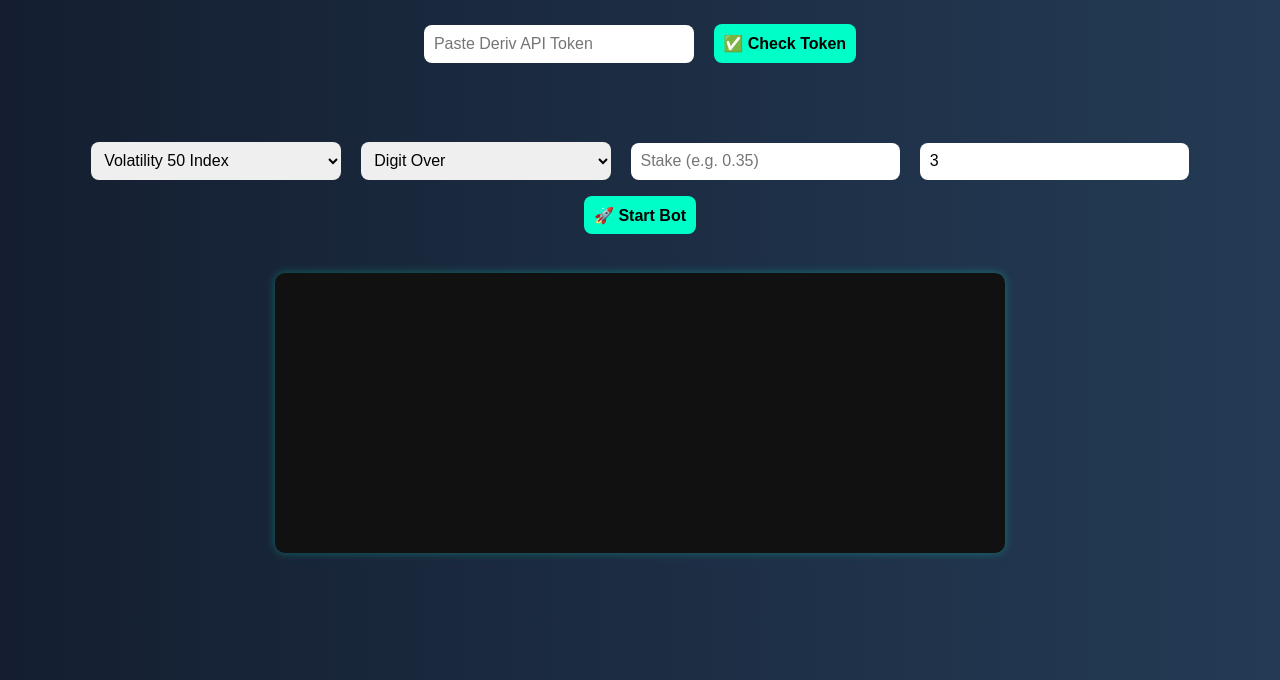
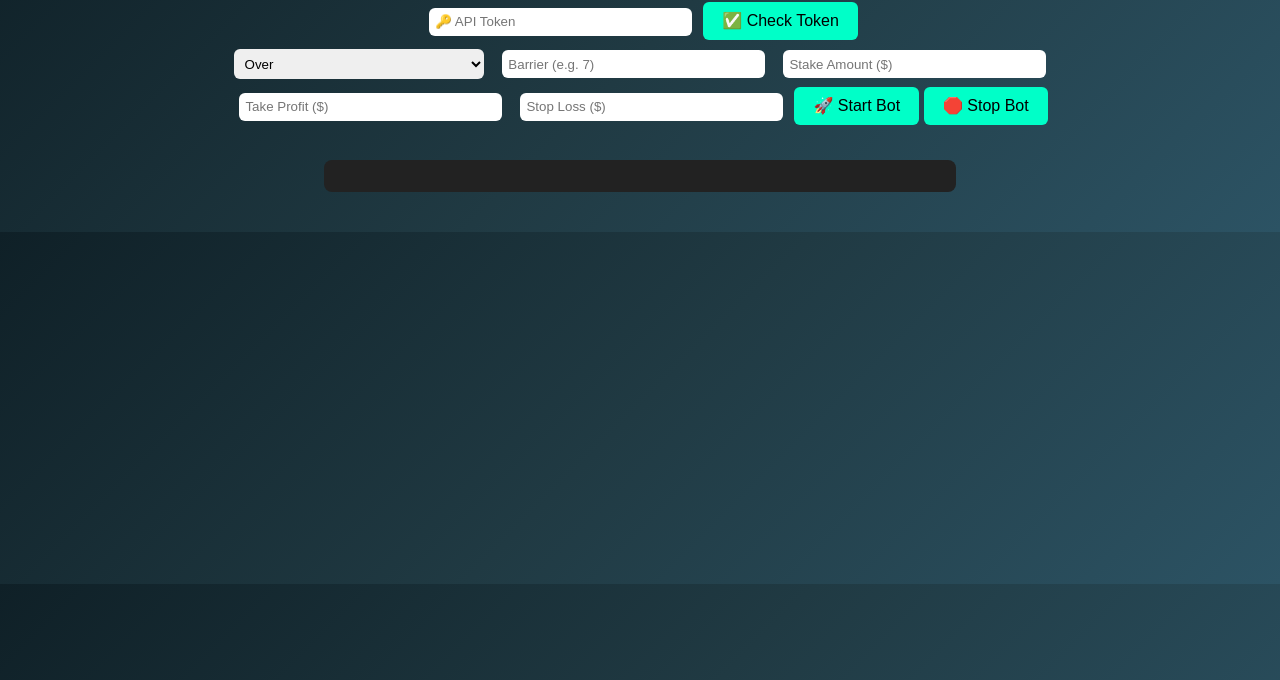
Before and after one commit to justmwaniki/starter-bot, a plain HTML site: page index.html in a window 1280 px wide. Shown: the part 120-800 px from the top of the page. Drawn offline with Linux system fonts and the light colour scheme.

Commit message:
Update index.html

```diff
--- a/index.html
+++ b/index.html
@@ -6,190 +6,166 @@
   <title>Deriv Over/Under Bot</title>
   <style>
     body {
-      font-family: 'Segoe UI', sans-serif;
-      background: linear-gradient(to right, #141e30, #243b55);
+      font-family: Arial, sans-serif;
+      background: linear-gradient(135deg, #0f2027, #203a43, #2c5364);
       color: #fff;
       padding: 2em;
       text-align: center;
     }
-    h1 {
-      color: #00ffc8;
-      margin-bottom: 1em;
-    }
-    input, select, button {
-      font-size: 1em;
-      padding: 0.6em;
+    input, select {
+      padding: 0.5em;
       margin: 0.5em;
+      border-radius: 6px;
       border: none;
-      border-radius: 8px;
-      outline: none;
-    }
-    input, select {
       width: 250px;
     }
     button {
+      padding: 0.6em 1.2em;
+      font-size: 1em;
+      border-radius: 6px;
       background-color: #00ffc8;
-      color: #000;
-      font-weight: bold;
+      border: none;
       cursor: pointer;
-      transition: background-color 0.3s;
     }
-    button:hover {
-      background-color: #00bfa6;
-    }
-    .log {
-      background-color: #111;
+    #log {
+      margin-top: 2em;
+      background-color: #222;
       padding: 1em;
-      border-radius: 10px;
-      box-shadow: 0 0 10px rgba(0, 255, 200, 0.3);
+      border-radius: 8px;
+      max-width: 600px;
+      margin-left: auto;
+      margin-right: auto;
+      font-size: 1em;
       text-align: left;
-      max-width: 700px;
-      margin: 2em auto;
-      height: 250px;
-      overflow-y: auto;
-      font-size: 0.95em;
-    }
-    .balance {
-      margin-top: 1em;
-      font-size: 1.2em;
-      color: #ffd700;
     }
   </style>
 </head>
 <body>
-  <h1>🧠 Deriv Over/Under Bot</h1>
+  <h1>📈 Deriv Over/Under Bot</h1>
+  <input type="password" id="token" placeholder="🔑 API Token" />
+  <button onclick="checkToken()">✅ Check Token</button><br />
+  <select id="contract_type">
+    <option value="DIGITOVER">Over</option>
+    <option value="DIGITUNDER">Under</option>
+  </select>
+  <input type="number" id="barrier" placeholder="Barrier (e.g. 7)" />
+  <input type="number" id="amount" placeholder="Stake Amount ($)" />
+  <br />
+  <input type="number" id="take_profit" placeholder="Take Profit ($)" />
+  <input type="number" id="stop_loss" placeholder="Stop Loss ($)" />
+  <button onclick="startBot()">🚀 Start Bot</button>
+  <button onclick="stopBot()">🛑 Stop Bot</button>
 
-  <input id="apiToken" type="password" placeholder="Paste Deriv API Token" />
-  <button onclick="checkToken()">✅ Check Token</button>
-  <div class="balance" id="balance"></div>
-
-  <br><br>
-
-  <select id="symbol">
-    <option value="R_50">Volatility 50 Index</option>
-    <option value="BEARMARKET">Bear Market Index</option>
-  </select>
-  <select id="prediction">
-    <option value="over">Digit Over</option>
-    <option value="under">Digit Under</option>
-  </select>
-  <input id="stake" type="number" placeholder="Stake (e.g. 0.35)" step="0.01" />
-  <input id="duration" type="number" placeholder="Duration (ticks)" value="3" />
-  <br>
-  <button onclick="startBot()">🚀 Start Bot</button>
-
-  <div class="log" id="log"></div>
+  <div id="log"></div>
 
   <script>
-    let ws;
-    let apiToken = "";
+    let ws, balanceStart = 0, profitLoss = 0, running = false, token = "";
 
     function log(msg) {
-      const logDiv = document.getElementById("log");
       const time = new Date().toLocaleTimeString();
-      logDiv.innerHTML = `<div>[${time}] ${msg}</div>` + logDiv.innerHTML;
+      document.getElementById("log").innerHTML += `[${time}] ${msg}<br/>`;
     }
 
     function checkToken() {
-      apiToken = document.getElementById("apiToken").value.trim();
-      if (!apiToken) {
-        log("❌ Please paste a token first.");
-        return;
-      }
+      token = document.getElementById("token").value.trim();
+      if (!token) return log("❌ Token is required");
       ws = new WebSocket("wss://ws.derivws.com/websockets/v3/websocket");
       ws.onopen = () => {
-        log("🌐 Connecting to Deriv...");
-        ws.send(JSON.stringify({ authorize: apiToken }));
+        ws.send(JSON.stringify({ authorize: token }));
       };
       ws.onmessage = (msg) => {
         const data = JSON.parse(msg.data);
-        if (data.error) {
-          log("❌ Token Error: " + data.error.message);
-          document.getElementById("balance").innerText = "";
-          ws.close();
-          return;
-        }
+        if (data.error) return log("❌ Error: " + data.error.message);
         if (data.msg_type === "authorize") {
-          log("🔐 Authorized as: " + data.authorize.loginid);
-          getBalance();
+          log(`✅ Authorized: ${data.authorize.loginid}`);
+          ws.send(JSON.stringify({ balance: 1 }));
         }
         if (data.msg_type === "balance") {
-          const bal = parseFloat(data.balance.balance).toFixed(2);
-          document.getElementById("balance").innerText = `💰 Balance: $${bal}`;
-          log(`💰 Account balance: $${bal}`);
+          balanceStart = data.balance.balance;
+          log(`💰 Starting Balance: $${balanceStart.toFixed(2)}`);
           ws.close();
         }
       };
-      ws.onerror = () => log("❌ WebSocket Error");
-      ws.onclose = () => log("🔌 WebSocket closed");
-    }
-
-    function getBalance() {
-      ws.send(JSON.stringify({ balance: 1, subscribe: 0 }));
     }
 
     function startBot() {
-      apiToken = document.getElementById("apiToken").value.trim();
-      const symbol = document.getElementById("symbol").value;
-      const stake = parseFloat(document.getElementById("stake").value);
-      const duration = parseInt(document.getElementById("duration").value);
-      const prediction = document.getElementById("prediction").value;
-      const barrier = 3; // fixed barrier for over/under
+      if (running) return;
+      token = document.getElementById("token").value.trim();
+      const contract_type = document.getElementById("contract_type").value;
+      const barrier = +document.getElementById("barrier").value;
+      const amount = +document.getElementById("amount").value;
+      const stop_loss = +document.getElementById("stop_loss").value;
+      const take_profit = +document.getElementById("take_profit").value;
 
-      if (!apiToken || !stake || !duration) {
-        log("❌ Please fill in all fields.");
-        return;
+      if (!token || isNaN(barrier) || isNaN(amount)) {
+        return log("❌ Fill in all required fields");
       }
 
+      running = true;
+      profitLoss = 0;
+      tradeLoop();
+
+      function tradeLoop() {
+        if (!running) return;
         ws = new WebSocket("wss://ws.derivws.com/websockets/v3/websocket");
-      ws.onopen = () => {
-        log("🌐 Connecting to Deriv...");
-        ws.send(JSON.stringify({ authorize: apiToken }));
-      };
+        ws.onopen = () => ws.send(JSON.stringify({ authorize: token }));
 
         ws.onmessage = (msg) => {
           const data = JSON.parse(msg.data);
           if (data.error) {
-          log("❌ Error: " + data.error.message);
+            log("❌ " + data.error.message);
+            ws.close();
+            running = false;
             return;
           }
-
           if (data.msg_type === "authorize") {
-          log("🔐 Authorized: " + data.authorize.loginid);
-
-          const contractType = prediction === "over" ? "DIGITOVER" : "DIGITUNDER";
-
-          ws.send(
-            JSON.stringify({
+            const req = {
               buy: 1,
-              price: stake,
+              price: amount,
               parameters: {
-                amount: stake,
+                amount: amount,
                 basis: "stake",
-                contract_type: contractType,
+                contract_type: contract_type,
                 currency: "USD",
-                duration: duration,
+                duration: 1,
                 duration_unit: "t",
-                symbol: symbol,
+                symbol: "R_100",
                 barrier: barrier
               }
-            })
-          );
+            };
+            ws.send(JSON.stringify(req));
+          }
+          if (data.msg_type === "buy") {
+            log(`📤 Bought: ${data.buy.transaction_id}`);
+          }
+          if (data.msg_type === "proposal_open_contract" && data.proposal_open_contract.is_sold) {
+            const pnl = data.proposal_open_contract.profit;
+            profitLoss += pnl;
+            log(`💹 Trade result: $${pnl.toFixed(2)} | Total P/L: $${profitLoss.toFixed(2)}`);
+            ws.close();
 
-          log(`📤 Placing ${prediction.toUpperCase()} trade on ${symbol}`);
+            if ((take_profit && profitLoss >= take_profit) || (stop_loss && profitLoss <= -stop_loss)) {
+              log("🛑 Target reached. Stopping bot.");
+              running = false;
+              return;
             }
-
-        if (data.msg_type === "proposal_open_contract") {
-          const status = data.proposal_open_contract;
-          if (status.is_sold) {
-            const result = status.profit > 0 ? "✅ Win" : "❌ Loss";
-            log(`${result}: Profit: $${status.profit.toFixed(2)}`);
-          }
+            setTimeout(tradeLoop, 1000);
           }
         };
 
-      ws.onerror = () => log("❌ WebSocket Error");
-      ws.onclose = () => log("🔌 Disconnected");
+        ws.onerror = () => {
+          log("❌ WebSocket Error");
+          running = false;
+        };
+
+        ws.onclose = () => log("🔌 WebSocket closed");
+      }
+    }
+
+    function stopBot() {
+      running = false;
+      if (ws) ws.close();
+      log("⏹️ Bot stopped");
     }
   </script>
 </body>
```
Lines whose indentation alone changed are shown as unchanged.
